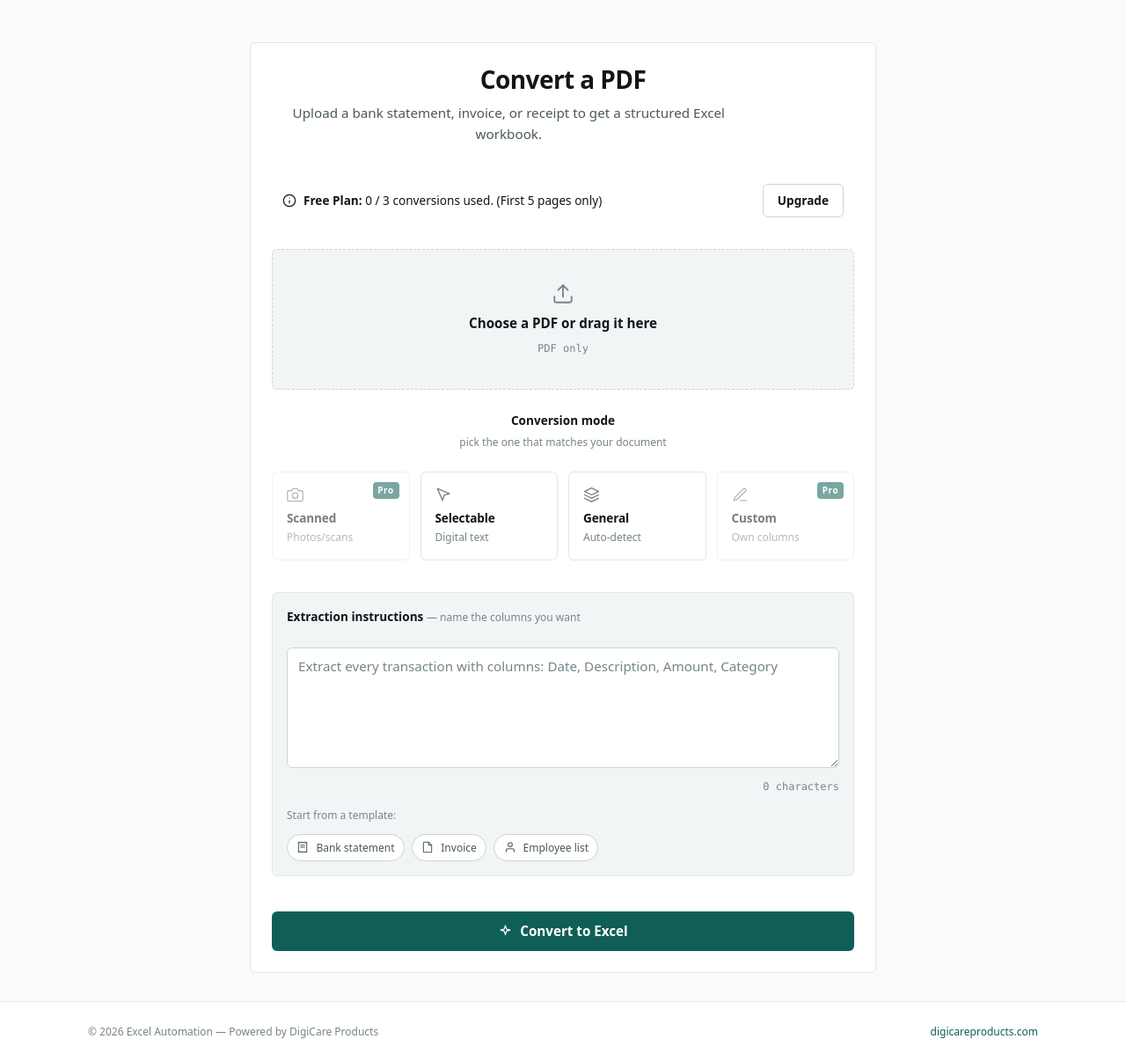
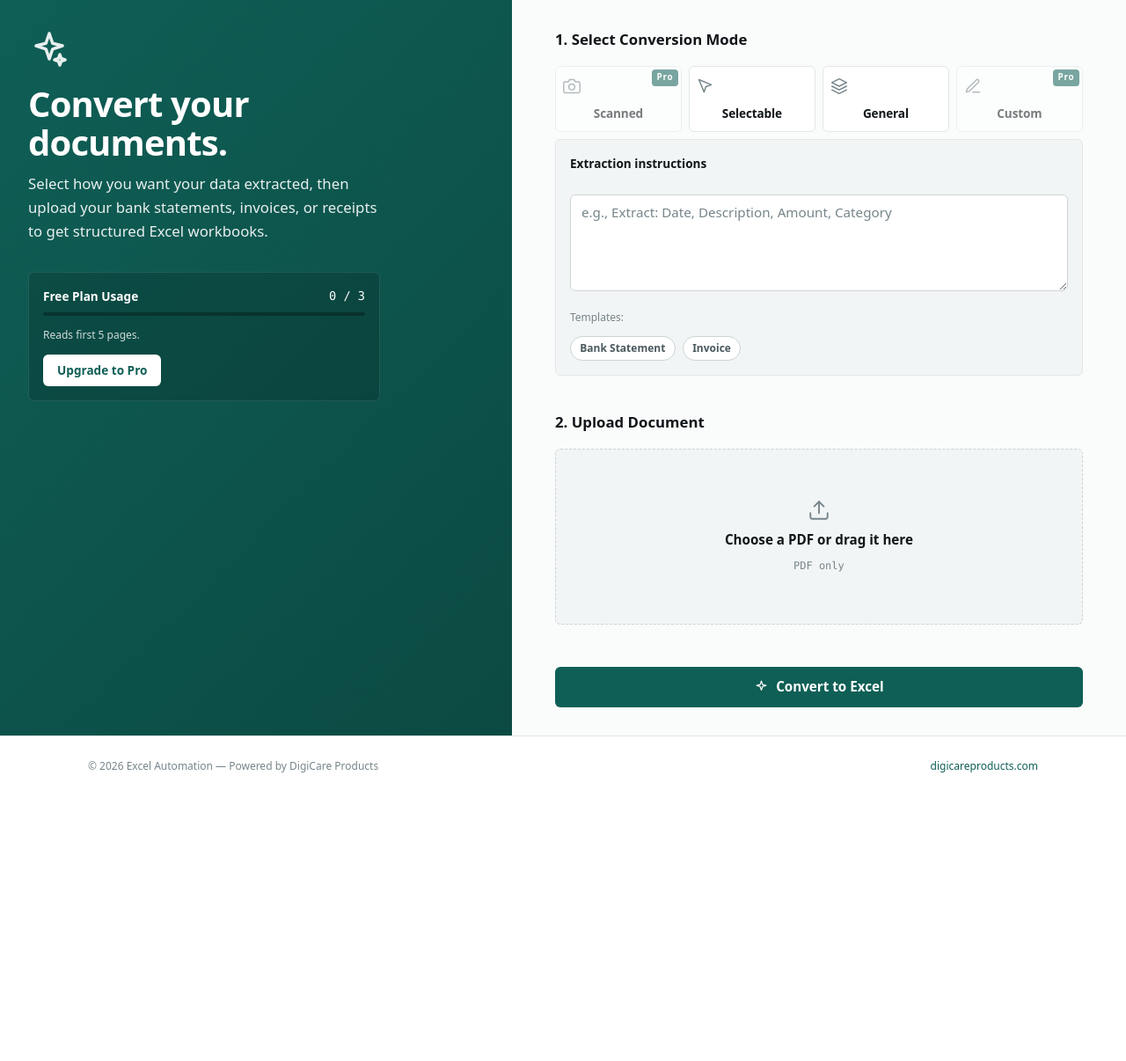
Before and after one commit to DigicareHouseCode/pdf_converter_app, a Flask app: page /app in a window 1280 px wide. Shown: the part 56-1262 px from the top of the page at 88% size. After the commit the page ends 934 px from the top, so only its background shows below. Run offline with Flask 3, Linux system fonts and the light colour scheme; the visitor is signed in with stand-in values (Sample User, id 1); data that the repository does not hold is empty; parts of the project's set-up code (start-up, migrations or seed data) failed here and were passed over; some libraries are stand-ins or nearby versions.

Commit message:
style(ui): apply split-screen hero layout to conversion page
Experiment with split-screen auth-layout style for the main document conversion
landing view.

```diff
--- a/templates/index.html
+++ b/templates/index.html
@@ -2,168 +2,158 @@
 {% from "_icons.html" import icon %}
 
 {% block title %}Convert a PDF — Excel Automation{% endblock %}
-{% block container_class %}container--mid{% endblock %}
-
-{% block content %}
+{% block body %}
 {% set limit_reached = not is_pro and conversion_count >= conversion_limit %}
 
-<div class="card upload-card stack" style="margin-top: var(--s4);">
-    <div class="page-head" style="text-align: center; margin-bottom: var(--s2);">
-        <h1 style="font-size: var(--fs-xl);">Convert a PDF</h1>
-        <p>Upload a bank statement, invoice, or receipt to get a structured Excel workbook.</p>
-    </div>
+<main class="auth-layout" style="background: var(--bg);">
+    <div class="auth-brand" style="align-items: flex-start; text-align: left; padding: var(--s6);">
+        <div style="margin-bottom: auto;">
+            {{ icon('sparkle', 48) }}
+            <h1 style="margin-top: var(--s4); margin-bottom: var(--s3); font-size: 2.5rem; line-height: 1.1;">Convert your<br>documents.</h1>
+            <p style="font-size: var(--fs-md); max-width: 400px; opacity: 0.9; margin-bottom: var(--s6);">
+                Select how you want your data extracted, then upload your bank statements, invoices, or receipts to get structured Excel workbooks.
+            </p>
 
             <!-- Usage Banner -->
             {% if not is_pro %}
-    <div class="usage-banner" style="background: var(--bg-2); border-radius: var(--radius-sm); padding: var(--s3); display: flex; align-items: center; justify-content: space-between; font-size: var(--fs-sm);">
-        <div style="display: flex; align-items: center; gap: var(--s2);">
-            {{ icon('info', 16) }}
-            <span><strong>Free Plan:</strong> {{ conversion_count }} / {{ conversion_limit }} conversions used. (First {{ free_page_limit }} pages only)</span>
+            <div style="background: rgba(0,0,0,0.15); border: 1px solid rgba(255,255,255,0.1); border-radius: var(--radius); padding: var(--s4); max-width: 400px;">
+                <div style="display: flex; align-items: center; justify-content: space-between; margin-bottom: var(--s2);">
+                    <span style="font-weight: 600; font-size: var(--fs-sm);">Free Plan Usage</span>
+                    <span style="font-family: var(--mono); font-size: var(--fs-sm);">{{ conversion_count }} / {{ conversion_limit }}</span>
                 </div>
-        <a href="{{ url_for('cart') }}" class="btn btn--secondary btn--sm">Upgrade</a>
+                <div style="background: rgba(0,0,0,0.3); height: 4px; border-radius: 2px; margin-bottom: var(--s3); overflow: hidden;">
+                    {% set pct = (conversion_count / conversion_limit * 100) if conversion_limit > 0 else 0 %}
+                    <div style="background: var(--on-accent); height: 100%; width: {{ [pct, 100]|min }}%;"></div>
+                </div>
+                <p style="font-size: var(--fs-xs); opacity: 0.8; margin-bottom: var(--s3);">Reads first {{ free_page_limit }} pages.</p>
+                <a href="{{ url_for('cart') }}" class="btn btn--sm" style="background: white; color: var(--accent); border: none;">Upgrade to Pro</a>
             </div>
             {% endif %}
 
             {% if limit_reached %}
-    <div class="alert alert-warning" role="status">
-        {{ icon('alert', 16) }}
-        <span>You have used all {{ conversion_limit }} free conversions. Upgrade to continue converting.</span>
+            <div style="background: #ef4444; color: white; border-radius: var(--radius); padding: var(--s3); max-width: 400px; margin-top: var(--s3); font-size: var(--fs-sm); display: flex; gap: var(--s2);">
+                {{ icon('alert', 16) }} Limit reached. Upgrade to continue.
             </div>
             {% endif %}
+        </div>
+    </div>
 
-    <!-- Upload -->
+    <div class="auth-form-wrapper" style="align-items: flex-start; padding: var(--s6); overflow-y: auto;">
+        <div style="width: 100%; max-width: 600px; margin: 0 auto;">
+
             <form id="uploadForm" class="stack" action="{{ url_for('upload_file') }}" method="post"
                   enctype="multipart/form-data"
                   data-max-checks="{{ max_check_files }}">
                 <input type="hidden" name="csrf_token" value="{{ csrf_token() }}">
 
-        <div class="file-input-container">
-            <input type="file" id="fileInput" name="file" accept=".pdf" required>
-            <label for="fileInput" class="file-input-label" style="min-height: 160px;">
-                {{ icon('upload', 32) }}
-                <span class="file-text" style="font-size: var(--fs-md); font-weight: 500;">Choose a PDF or drag it here</span>
-                <span class="file-size">PDF only</span>
-            </label>
-
-            {% if checks_enabled %}
-            <!-- Folder picker, shown only in checks mode. Browsers expose the
-                 relative path in JS only, so it is sent alongside as a field. -->
-            <input type="file" id="folderInput" webkitdirectory directory multiple hidden>
-            <div class="upload-extra" id="uploadExtra" hidden style="margin-top: var(--s3); text-align: center;">
-                <button type="button" class="btn btn--secondary" id="folderBtn">
-                    {{ icon('layers', 16) }} Upload a whole folder
-                </button>
-                <div class="field-hint" style="margin-top: var(--s1);">Keeps the company and month folders with each check.</div>
-            </div>
-            <div class="file-list" id="fileList" hidden></div>
-            {% endif %}
-        </div>
-
-        <fieldset style="border:0; padding-top: var(--s3);">
-            <legend class="field-label" style="text-align: center; width: 100%; margin-bottom: var(--s3);">
-                Conversion mode
-                <span class="field-hint" style="display: block; margin-top: 4px;">pick the one that matches your document</span>
+                <!-- STEP 1: Conversion Mode (Now Above File Input) -->
+                <fieldset style="border:0; padding: 0;">
+                    <legend class="field-label" style="font-size: var(--fs-md); margin-bottom: var(--s4);">
+                        1. Select Conversion Mode
                     </legend>
 
-            <div class="option-cards" style="grid-template-columns: repeat(auto-fit, minmax(130px, 1fr));">
+                    <div class="option-cards" style="grid-template-columns: repeat(auto-fit, minmax(110px, 1fr)); gap: var(--s2);">
                         <label class="option-card {% if not is_pro %}pro-locked{% endif %}">
-                    <input type="radio" name="conversion_type" value="scanned" required
-                           {% if not is_pro %}disabled{% endif %}>
-                    <span class="card-content">
-                        {% if not is_pro %}<span class="pro-badge">Pro</span>{% endif %}
-                        {{ icon('camera', 19) }}
-                        <h4>Scanned</h4>
-                        <p>Photos/scans</p>
+                            <input type="radio" name="conversion_type" value="scanned" required {% if not is_pro %}disabled{% endif %}>
+                            <span class="card-content" style="padding: var(--s3) var(--s2); text-align: center;">
+                                {% if not is_pro %}<span class="pro-badge" style="top: 4px; right: 4px;">Pro</span>{% endif %}
+                                {{ icon('camera', 20) }}
+                                <h4 style="margin-top: 4px;">Scanned</h4>
                             </span>
                         </label>
 
                         <label class="option-card">
                             <input type="radio" name="conversion_type" value="selectable" required>
-                    <span class="card-content">
-                        {{ icon('cursor', 19) }}
-                        <h4>Selectable</h4>
-                        <p>Digital text</p>
+                            <span class="card-content" style="padding: var(--s3) var(--s2); text-align: center;">
+                                {{ icon('cursor', 20) }}
+                                <h4 style="margin-top: 4px;">Selectable</h4>
                             </span>
                         </label>
 
                         <label class="option-card">
                             <input type="radio" name="conversion_type" value="general" required>
-                    <span class="card-content">
-                        {{ icon('layers', 19) }}
-                        <h4>General</h4>
-                        <p>Auto-detect</p>
+                            <span class="card-content" style="padding: var(--s3) var(--s2); text-align: center;">
+                                {{ icon('layers', 20) }}
+                                <h4 style="margin-top: 4px;">General</h4>
                             </span>
                         </label>
 
                         <label class="option-card {% if not is_pro %}pro-locked{% endif %}">
-                    <input type="radio" name="conversion_type" value="custom" id="customRadio" required
-                           {% if not is_pro %}disabled{% endif %}>
-                    <span class="card-content">
-                        {% if not is_pro %}<span class="pro-badge">Pro</span>{% endif %}
-                        {{ icon('edit', 19) }}
-                        <h4>Custom</h4>
-                        <p>Own columns</p>
+                            <input type="radio" name="conversion_type" value="custom" id="customRadio" required {% if not is_pro %}disabled{% endif %}>
+                            <span class="card-content" style="padding: var(--s3) var(--s2); text-align: center;">
+                                {% if not is_pro %}<span class="pro-badge" style="top: 4px; right: 4px;">Pro</span>{% endif %}
+                                {{ icon('edit', 20) }}
+                                <h4 style="margin-top: 4px;">Custom</h4>
                             </span>
                         </label>
 
                         {% if checks_enabled %}
                         <label class="option-card">
                             <input type="radio" name="conversion_type" value="checks" id="checksRadio" required>
-                    <span class="card-content">
-                        {{ icon('receipt', 19) }}
-                        <h4>Checks</h4>
-                        <p>Check images</p>
+                            <span class="card-content" style="padding: var(--s3) var(--s2); text-align: center;">
+                                {{ icon('receipt', 20) }}
+                                <h4 style="margin-top: 4px;">Checks</h4>
                             </span>
                         </label>
                         {% endif %}
                     </div>
                 </fieldset>
 
-        <!-- Custom instructions -->
-        <div id="customPromptSection" class="custom-prompt-section" hidden style="margin-top: var(--s3);">
-            <label class="field-label" for="customPrompt">
-                Extraction instructions
-                <span class="field-hint">— name the columns you want</span>
-            </label>
-
-            <textarea id="customPrompt" name="custom_prompt" rows="5"
-                      placeholder="Extract every transaction with columns: Date, Description, Amount, Category"></textarea>
-            <div class="char-counter"><span id="charCount">0</span> characters</div>
+                <!-- Custom instructions (Hidden by default) -->
+                <div id="customPromptSection" class="custom-prompt-section" hidden style="background: var(--surface-2); padding: var(--s4); border-radius: var(--radius); margin-top: -1rem;">
+                    <label class="field-label" for="customPrompt">Extraction instructions</label>
+                    <textarea id="customPrompt" name="custom_prompt" rows="3"
+                              placeholder="e.g., Extract: Date, Description, Amount, Category" style="margin-bottom: var(--s2);"></textarea>
 
                     <div class="stack-sm">
-                <span class="field-hint">Start from a template:</span>
-                <div class="example-buttons">
-                    <button type="button" class="example-btn"
-                            data-prompt="Extract all financial transactions with columns: Date, Description, Amount, Category, Account">
-                        {{ icon('receipt', 14) }} Bank statement
-                    </button>
-                    <button type="button" class="example-btn"
-                            data-prompt="Convert this invoice with columns: Invoice #, Date, Customer, Item, Quantity, Unit Price, Total">
-                        {{ icon('file', 14) }} Invoice
-                    </button>
-                    <button type="button" class="example-btn"
-                            data-prompt="Extract employee data with columns: Name, Department, Salary, Start Date, Email">
-                        {{ icon('user', 14) }} Employee list
-                    </button>
+                        <span class="field-hint">Templates:</span>
+                        <div class="example-buttons" style="display: flex; gap: var(--s2); flex-wrap: wrap;">
+                            <button type="button" class="btn btn--secondary btn--sm example-btn" data-prompt="Extract: Date, Description, Amount, Category, Account">Bank Statement</button>
+                            <button type="button" class="btn btn--secondary btn--sm example-btn" data-prompt="Extract: Invoice #, Date, Customer, Item, Quantity, Unit Price, Total">Invoice</button>
                         </div>
                     </div>
                 </div>
 
+                <!-- STEP 2: File Upload -->
+                <div style="margin-top: var(--s4);">
+                    <label class="field-label" style="font-size: var(--fs-md); margin-bottom: var(--s4);">
+                        2. Upload Document
+                    </label>
+
+                    <div class="file-input-container">
+                        <input type="file" id="fileInput" name="file" accept=".pdf" required>
+                        <label for="fileInput" class="file-input-label" style="min-height: 200px; background: var(--surface-2); border-style: dashed;">
+                            {{ icon('upload', 40) }}
+                            <span class="file-text" style="font-size: var(--fs-md); font-weight: 500; margin-top: var(--s2);">Click or drag a PDF here</span>
+                        </label>
+
+                        {% if checks_enabled %}
+                        <input type="file" id="folderInput" webkitdirectory directory multiple hidden>
+                        <div class="upload-extra" id="uploadExtra" hidden style="margin-top: var(--s3);">
+                            <button type="button" class="btn btn--secondary" id="folderBtn">
+                                {{ icon('layers', 16) }} Upload a folder instead
+                            </button>
+                        </div>
+                        <div class="file-list" id="fileList" hidden></div>
+                        {% endif %}
+                    </div>
+                </div>
+
                 <button type="submit" class="btn btn--primary btn--lg btn--block" id="convertBtn"
-                style="margin-top: var(--s4);"
+                        style="margin-top: var(--s5);"
                         {% if limit_reached %}disabled{% endif %}>
                     {% if limit_reached %}
-            Free limit reached — upgrade to continue
+                    Free limit reached — Upgrade required
                     {% else %}
-            {{ icon('sparkle', 17) }} Convert to Excel
+                    Convert to Excel {{ icon('arrow-right', 17) }}
                     {% endif %}
                 </button>
 
                 <!-- Progress -->
-        <div id="processingMessage" class="processing-panel" aria-live="polite">
+                <div id="processingMessage" class="processing-panel" aria-live="polite" style="margin-top: var(--s4);">
                     <div class="row">
                         <span class="spinner"></span>
-                <strong>Converting your document</strong>
+                        <strong>Converting document...</strong>
                         <span class="spacer"></span>
                         <span class="progress-pct" id="mainProgressText">0%</span>
                     </div>
@@ -172,10 +162,10 @@
                     </div>
                     <div class="progress-meta">
                         <span id="mainSubStatusText">Starting…</span>
-                <span>Large files can take a few minutes</span>
                     </div>
                 </div>
             </form>
         </div>
-
+    </div>
+</main>
 {% endblock %}
```
Lines whose indentation alone changed are shown as unchanged.
